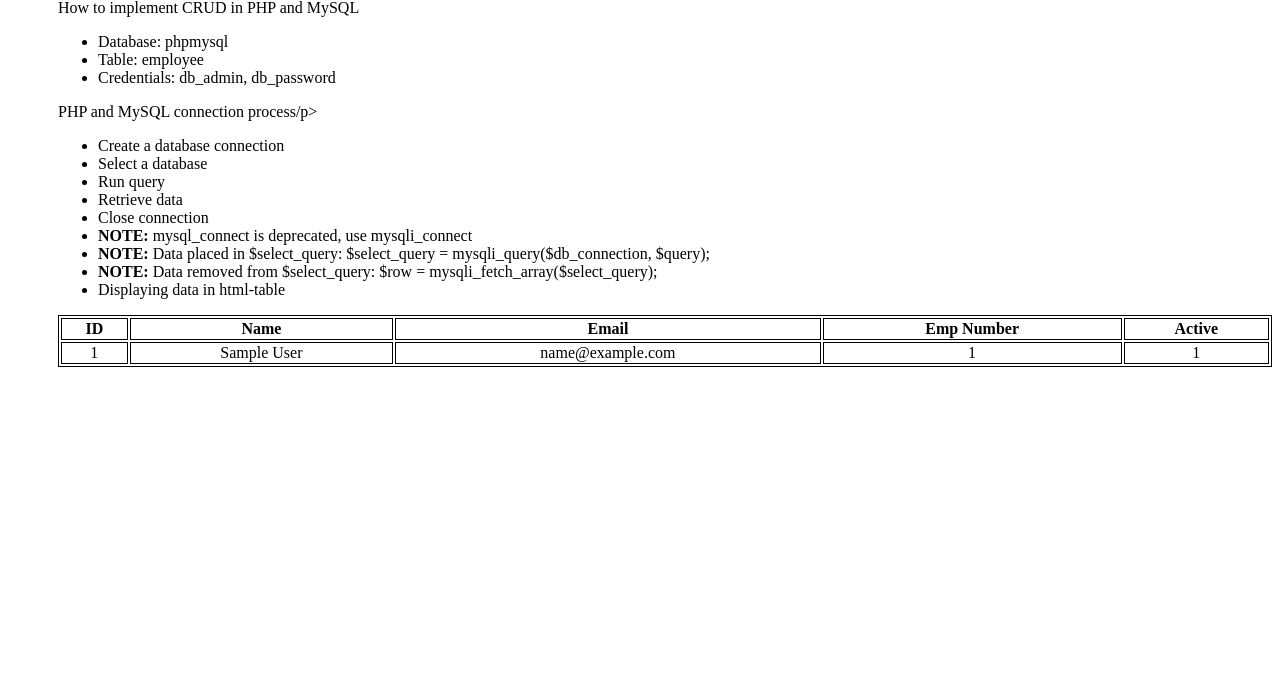
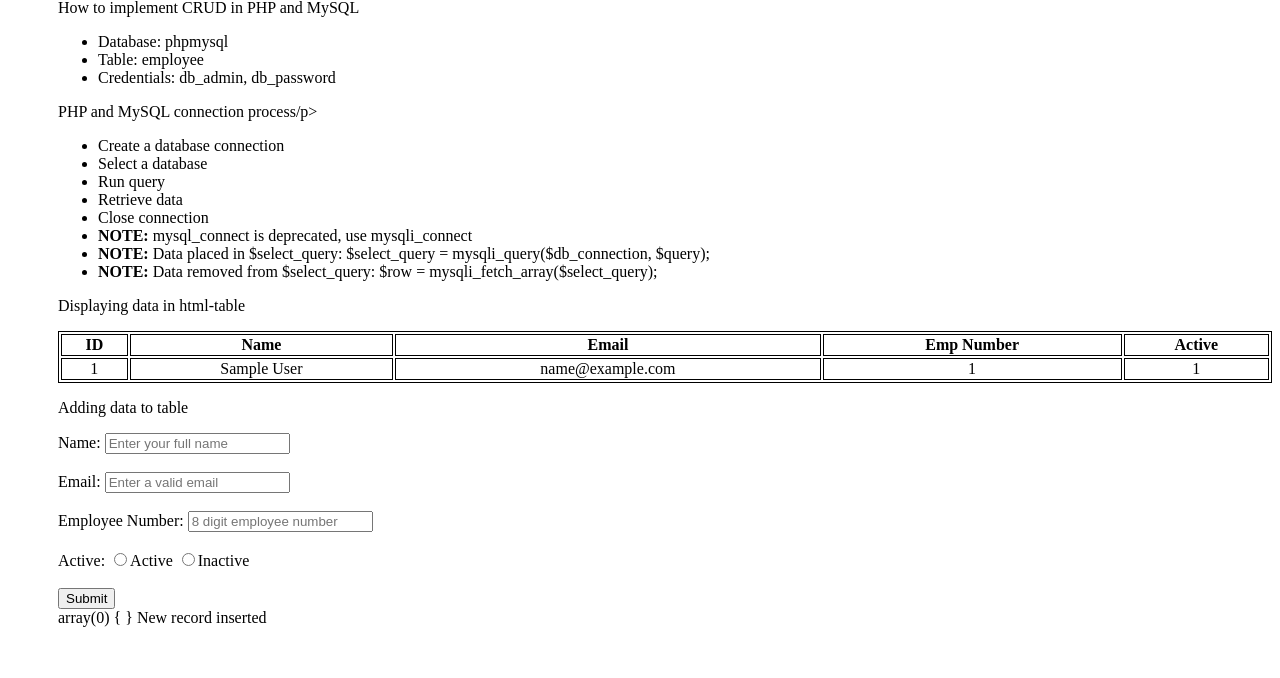
Before and after one commit to acayroso/phpmysql, a PHP site: page /app/index.php in a window 1280 px wide. Shown: the part 122-800 px from the top of the page. Run offline with PHP 8.4, Linux system fonts and the light colour scheme; tables that the repository leaves empty hold one stand-in row (values such as "Sample post"); data that the repository does not hold is empty.

Commit message:
INSERT method

```diff
--- a/app/index.php
+++ b/app/index.php
@@ -61,11 +61,13 @@
 //                                    }
 
                                 // Close Connection
-                                   mysqli_close($db_connection);
+                                //   mysqli_close($db_connection);
                             ?>
 
-                        <li>Displaying data in html-table</li>
                     </ul>
+
+                <p>Displaying data in html-table</p>
+
                             <table style="width:100%">
                                 <tr>
                                   <th>ID</th>
@@ -90,7 +92,39 @@
 
                             </table>
 
+                <p>Adding data to table</p>
 
+                <form name="insert_record" action="index.php" method="POST">
+                    Name: <input type="text" name="name" placeholder="Enter your full name"><br/><br/>
+                    Email: <input type="text" name="email" placeholder="Enter a valid email"><br/><br/>
+                    Employee Number: <input type="text" name="emp_number" placeholder="8 digit employee number"><br/><br/>
+                    Active: <input type="radio" name="status" value="active">Active
+                            <input type="radio" name="status" value="inactive">Inactive<br/><br/>
+                    <button type="submit" name="submit">Submit</button>
+                </form>
+
+                <?php
+                    var_dump($_POST);
+
+                    $name = $_POST['name'];
+                    $email = $_POST['email'];
+                    $emp_number = $_POST['emp_number'];
+
+                    if($_POST['status'] === 'active'){
+                        $status = 1;
+                    }else{
+                        $status = 0;
+                    }
+
+                    $insert_query = "INSERT INTO employee(name,email,emp_number,active) "
+                            . "VALUES ('{$name}','{$email}','{$emp_number}','{$status}');";
+
+                    if(mysqli_query($db_connection, $insert_query)){
+                        echo "New record inserted";
+                    }else{
+                        die("Database query failed: " . mysqli_error($db_connection));
+                    }
+                ?>
 
             </section>
 
```
